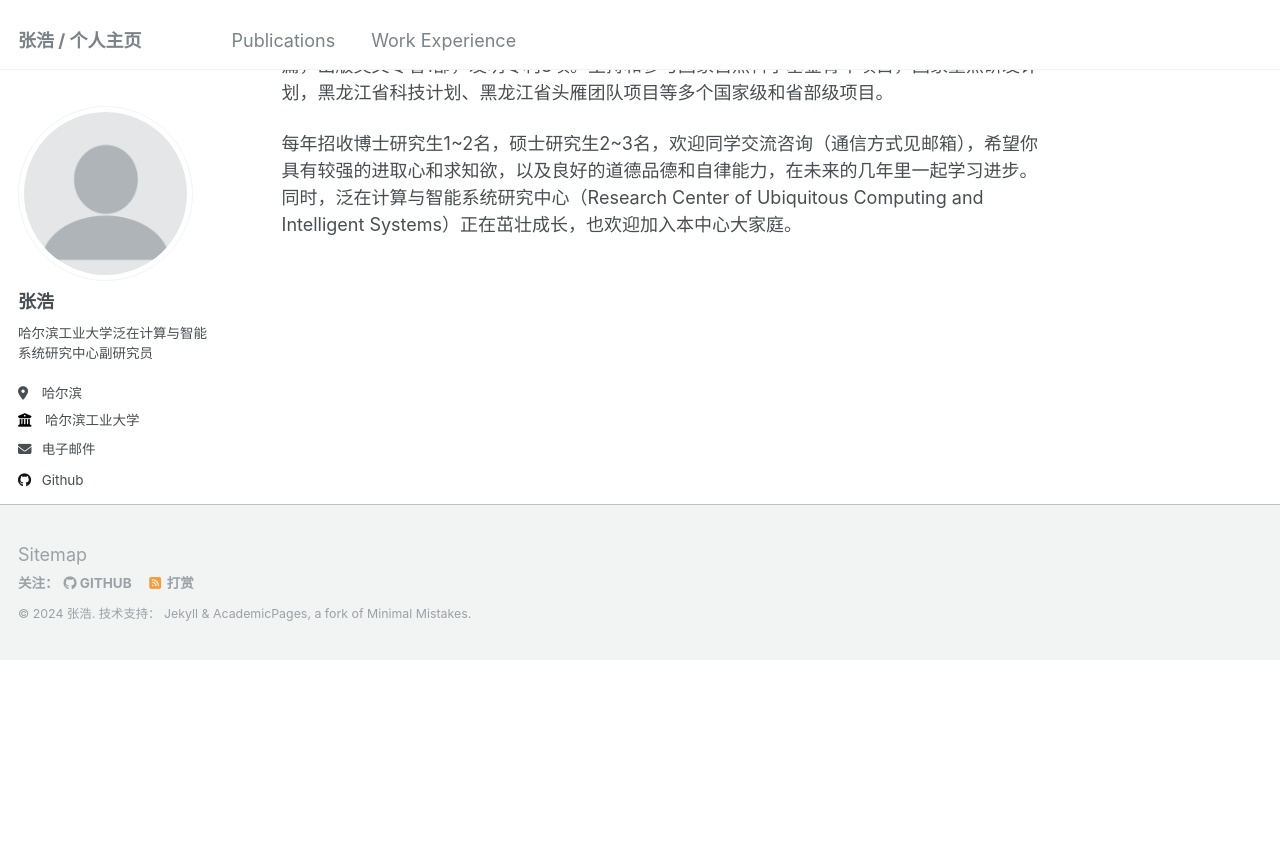
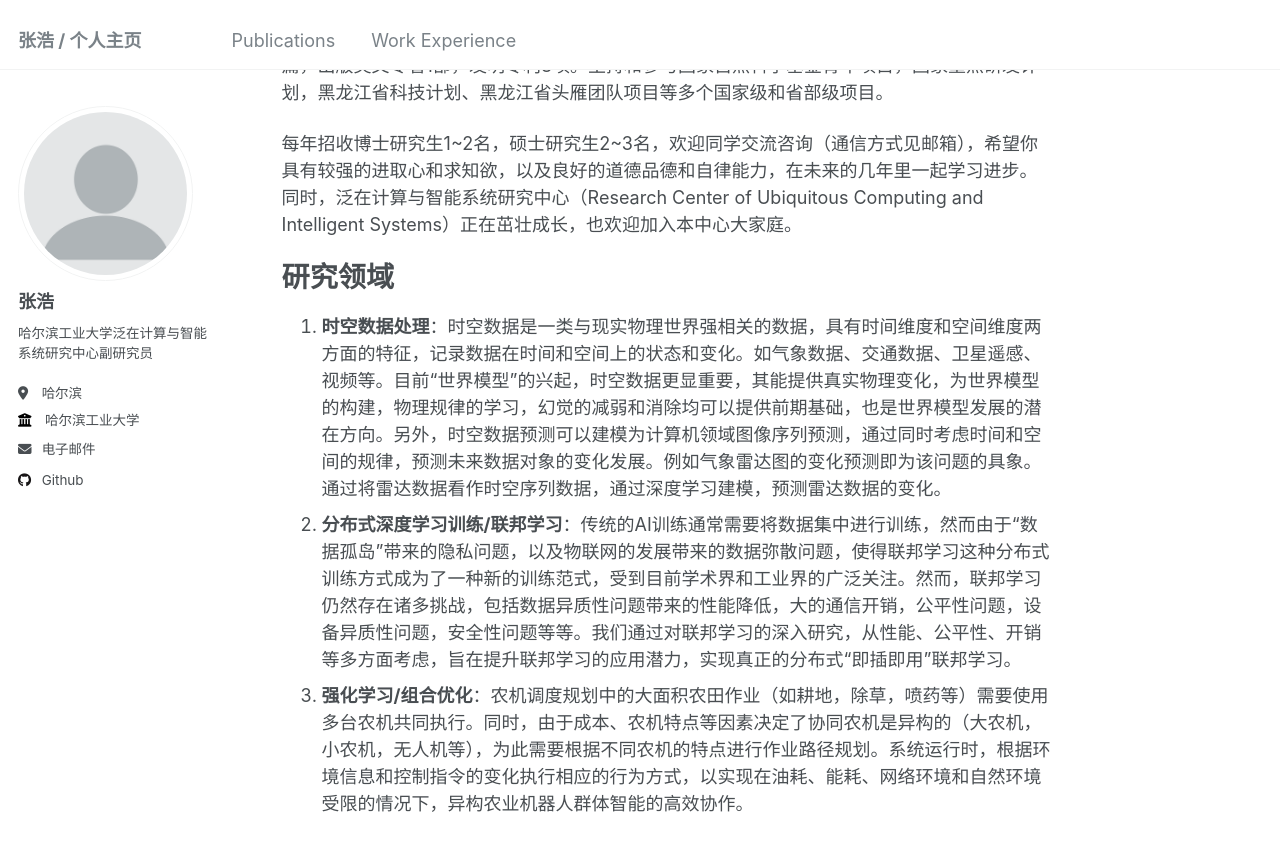
Before and after one commit to benjiachong/benjiachong.github.io, a Jekyll site: the page built from _pages/about.md, in a window 1280 px wide and 900 px high, scrolled down 285 px. Shown: the top 851 px of the window. Built offline with Jekyll 4.4.1, drawn with Linux system fonts in a browser that asks for light colours; before the commit the page ends 945 px from its top, so only the background shows below that.

Commit message:
Update about.md

```diff
--- a/_pages/about.md
+++ b/_pages/about.md
@@ -10,3 +10,8 @@ redirect_from:
 张浩，工学博士，哈工大计算学部&人工智能研究院副研究员，博导。属于计算学部泛在计算与智能系统研究中心。分别在2009年和2014年于中国科学技术大学获得学士和博士学位，并在南洋理工大学访学半年。现为“智慧农场技术与系统”全国重点实验室核心骨干成员，中国计算机学会（CCF）物联网专委会执行委员，中国计算机学会（CCF）数字农业专委会执行委员，ICME Aear Chair(meta reviwer), IEA/AIE 2023 PC成员，全国信标委物联网分技术委员会专家。2020年加入哈尔滨工业大学计算学部，主要研究方向包括分布式深度学习/联邦学习、时空数据处理等，近年在TGRS，TMM，IoT Journal，ACL、ICPP、EMNLP等期刊和会议发表论文20余篇，出版英文专著1部，发明专利8项。主持和参与国家自然科学基金青年项目，国家重点研发计划，黑龙江省科技计划、黑龙江省头雁团队项目等多个国家级和省部级项目。
 
 每年招收博士研究生1\~2名，硕士研究生2\~3名，欢迎同学交流咨询（通信方式见邮箱），希望你具有较强的进取心和求知欲，以及良好的道德品德和自律能力，在未来的几年里一起学习进步。同时，泛在计算与智能系统研究中心（Research Center of Ubiquitous Computing and Intelligent Systems）正在茁壮成长，也欢迎加入本中心大家庭。
+
+# 研究领域
+1.  **时空数据处理**：时空数据是一类与现实物理世界强相关的数据，具有时间维度和空间维度两方面的特征，记录数据在时间和空间上的状态和变化。如气象数据、交通数据、卫星遥感、视频等。目前“世界模型”的兴起，时空数据更显重要，其能提供真实物理变化，为世界模型的构建，物理规律的学习，幻觉的减弱和消除均可以提供前期基础，也是世界模型发展的潜在方向。另外，时空数据预测可以建模为计算机领域图像序列预测，通过同时考虑时间和空间的规律，预测未来数据对象的变化发展。例如气象雷达图的变化预测即为该问题的具象。通过将雷达数据看作时空序列数据，通过深度学习建模，预测雷达数据的变化。
+2. **分布式深度学习训练/联邦学习**：传统的AI训练通常需要将数据集中进行训练，然而由于“数据孤岛”带来的隐私问题，以及物联网的发展带来的数据弥散问题，使得联邦学习这种分布式训练方式成为了一种新的训练范式，受到目前学术界和工业界的广泛关注。然而，联邦学习仍然存在诸多挑战，包括数据异质性问题带来的性能降低，大的通信开销，公平性问题，设备异质性问题，安全性问题等等。我们通过对联邦学习的深入研究，从性能、公平性、开销等多方面考虑，旨在提升联邦学习的应用潜力，实现真正的分布式“即插即用”联邦学习。
+3. **强化学习/组合优化**：农机调度规划中的大面积农田作业（如耕地，除草，喷药等）需要使用多台农机共同执行。同时，由于成本、农机特点等因素决定了协同农机是异构的（大农机，小农机，无人机等），为此需要根据不同农机的特点进行作业路径规划。系统运行时，根据环境信息和控制指令的变化执行相应的行为方式，以实现在油耗、能耗、网络环境和自然环境受限的情况下，异构农业机器人群体智能的高效协作。
```
